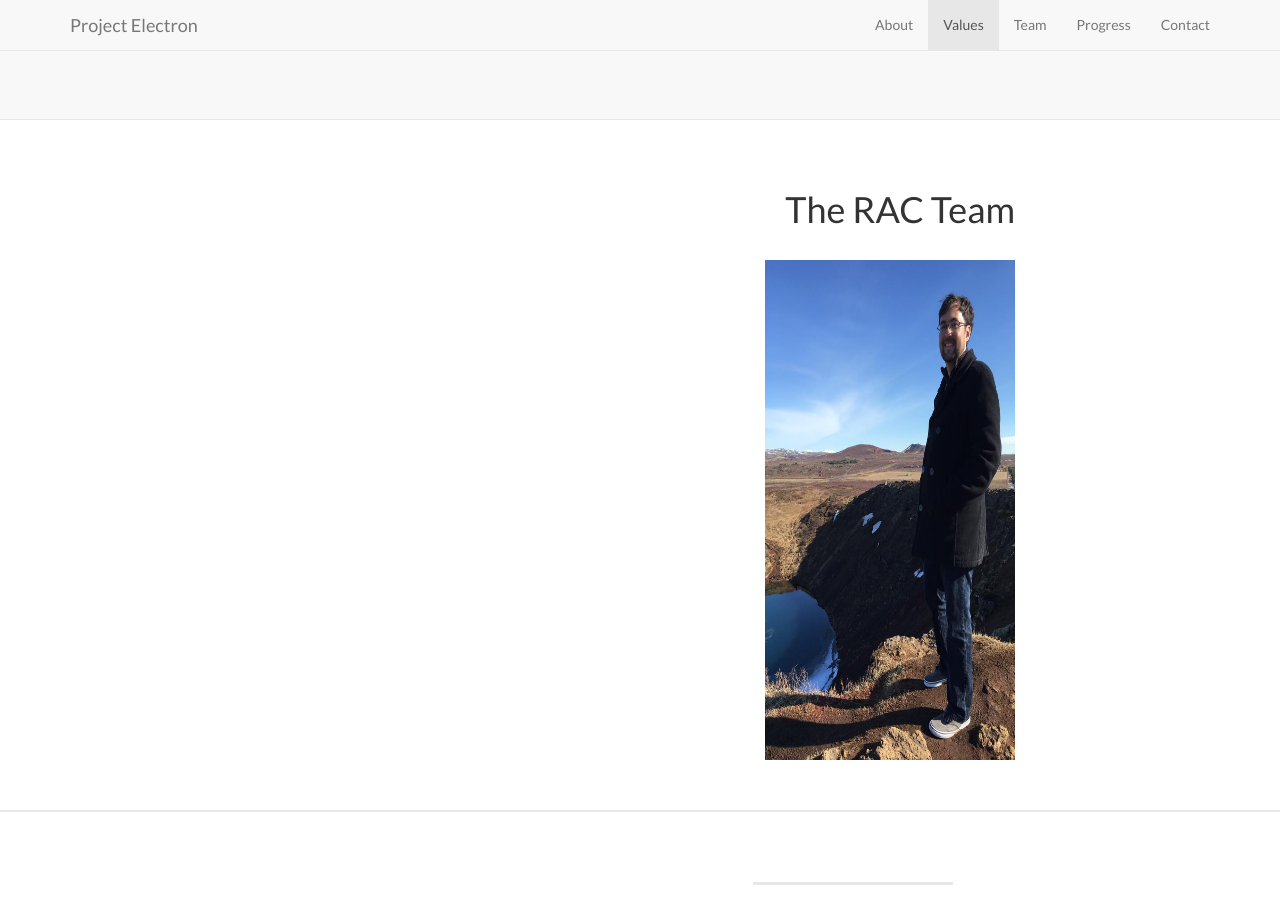
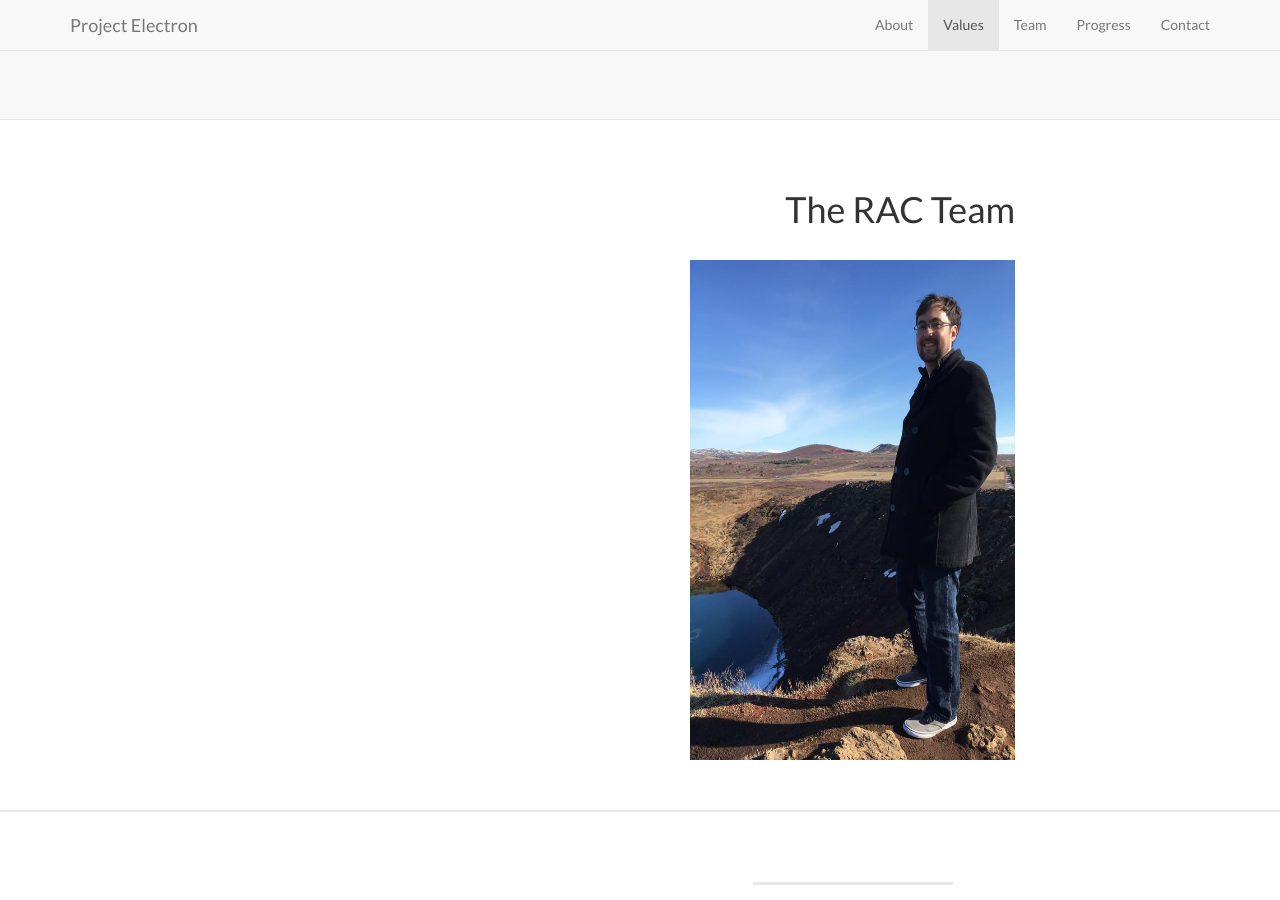
Before and after one commit to RockefellerArchiveCenter/project_electron, a Jekyll site: the page built from index.html, in a window 1280 px wide and 900 px high, scrolled down 2641 px. Built offline with Jekyll 4.4.1, drawn with Linux system fonts in a browser that asks for light colours.

Commit message:
Adding Patrick image

```diff
--- a/_includes/team.html
+++ b/_includes/team.html
@@ -6,7 +6,7 @@
         <div class="col-lg-8 col-lg-offset-2">
           <h1 align="right" font-size:"large">The RAC Team</h1>
         <div class="values">
-          <img src="/project_electron/img/patrick_bio.jpg" alt="Patrick is the coolest" align="right" width="250" height="500">
+          <img src="/project_electron/img/patrick_bio.jpg" alt="Patrick is the coolest" align="right" width="325" height="500">
         </div>
         </div>
         </div>
```
